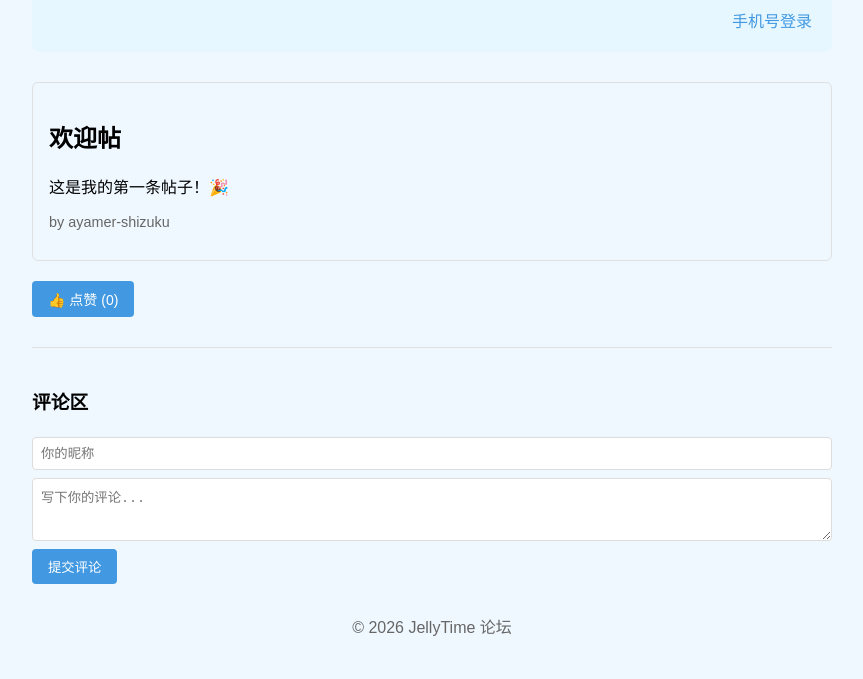
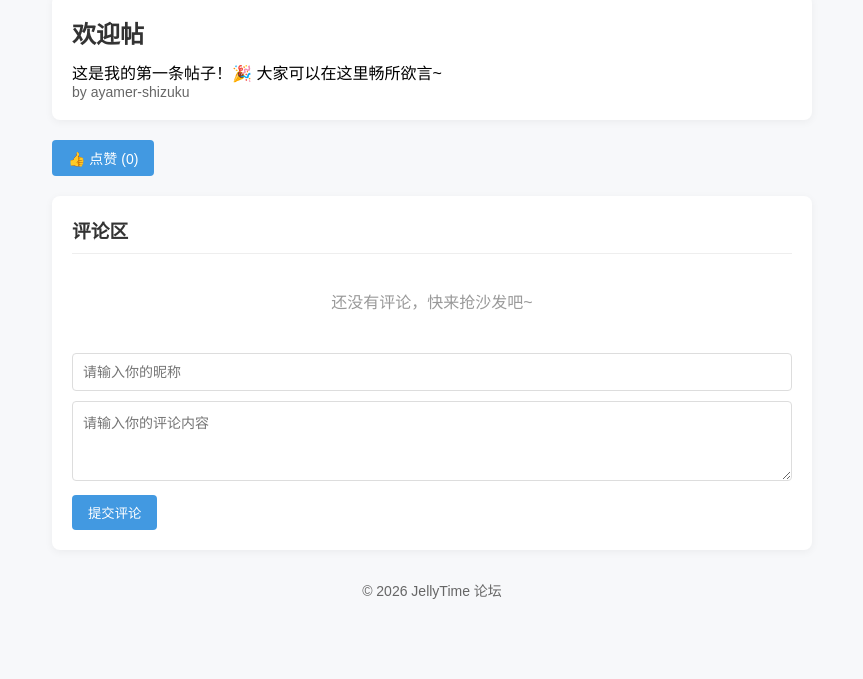
Before and after one commit to ayamer-shizuku/ayamer-shizuku.github.io, a plain HTML site: page post.html in a window 1280 px wide. Shown: the part 121-800 px from the top of the page, without its empty margins (208-1071 px from the left). Drawn offline with Linux system fonts and the light colour scheme.

Commit message:
Update post.html

```diff
--- a/post.html
+++ b/post.html
@@ -3,16 +3,49 @@
 <head>
     <meta charset="UTF-8">
     <title>帖子详情 - JellyTime 论坛</title>
-    <link rel="stylesheet" href="style.css">
     <style>
+        * {
+            margin: 0;
+            padding: 0;
+            box-sizing: border-box;
+            font-family: "Microsoft Yahei", sans-serif;
+        }
+        body {
+            max-width: 800px;
+            margin: 20px auto;
+            padding: 0 20px;
+            background-color: #f7f8fa;
+        }
+        header h1 a {
+            color: #4299e1;
+            text-decoration: none;
+        }
+        header .login-link {
+            text-align: right;
+            margin-top: 10px;
+        }
+        header .login-link a {
+            color: #4299e1;
+            text-decoration: none;
+            font-size: 14px;
+        }
         .post-detail {
-            padding: 16px;
-            border: 1px solid #e0e0e0;
-            border-radius: 6px;
-            margin-bottom: 20px;
+            background-color: #fff;
+            padding: 20px;
+            border-radius: 8px;
+            box-shadow: 0 2px 8px rgba(0,0,0,0.05);
+            margin: 20px 0;
+        }
+        .post-detail h2 {
+            color: #333;
+            margin-bottom: 10px;
+        }
+        .post-detail .author {
+            color: #666;
+            font-size: 14px;
         }
         .like-section {
-            margin-bottom: 30px;
+            margin: 20px 0;
         }
         #like-btn {
             padding: 8px 16px;
@@ -28,20 +61,50 @@
             cursor: not-allowed;
         }
         .comment-section {
-            margin-top: 30px;
-            padding-top: 20px;
-            border-top: 1px solid #e0e0e0;
+            background-color: #fff;
+            padding: 20px;
+            border-radius: 8px;
+            box-shadow: 0 2px 8px rgba(0,0,0,0.05);
+        }
+        .comment-section h3 {
+            color: #333;
+            margin-bottom: 15px;
+            padding-bottom: 10px;
+            border-bottom: 1px solid #eee;
+        }
+        .comment-item {
+            padding: 12px;
+            border-bottom: 1px solid #eee;
+            margin-bottom: 10px;
+        }
+        .comment-item:last-child {
+            border-bottom: none;
+        }
+        .comment-author {
+            font-weight: bold;
+            color: #4299e1;
+            margin-bottom: 5px;
+        }
+        .comment-time {
+            font-size: 12px;
+            color: #999;
+            margin-top: 5px;
         }
         .comment-input {
-            margin: 10px 0;
+            margin-top: 20px;
         }
-        .comment-input input, .comment-input textarea {
+        .comment-input input,
+        .comment-input textarea {
             width: 100%;
-            padding: 8px;
-            margin: 4px 0;
+            padding: 10px;
             border: 1px solid #ddd;
             border-radius: 4px;
-            box-sizing: border-box;
+            margin-bottom: 10px;
+            font-size: 14px;
+        }
+        .comment-input textarea {
+            min-height: 80px;
+            resize: vertical;
         }
         #submit-comment {
             padding: 8px 16px;
@@ -51,91 +114,165 @@
             border-radius: 4px;
             cursor: pointer;
         }
-        .comment-item {
-            padding: 12px;
-            border: 1px solid #e0e0e0;
-            border-radius: 4px;
-            margin-bottom: 8px;
+        footer {
+            text-align: center;
+            margin: 30px 0;
+            color: #666;
+            font-size: 14px;
         }
-        .comment-author {
-            font-weight: bold;
-            margin-bottom: 4px;
-        }
-        .comment-time {
-            font-size: 12px;
-            color: #666;
+        .empty-tip {
+            color: #999;
+            text-align: center;
+            padding: 20px 0;
         }
     </style>
 </head>
 <body>
     <header>
-        <h1><a href="index.html">JellyTime 论坛</a></h1>
-        <div style="text-align: right;">
-            <a href="login.html" style="color: #4299e1; text-decoration: none;">手机号登录</a>
+        <h1><a href=" ">JellyTime 论坛</a ></h1>
+        <div class="login-link">
+            <a href="login.html">手机号登录</a >
         </div>
     </header>
+
     <main>
         <div class="post-detail">
             <h2 id="post-title">欢迎帖</h2>
-            <p id="post-content">这是我的第一条帖子！🎉</p>
-            <p class="author">by ayamer-shizuku</p>
+            <p id="post-content">这是我的第一条帖子！🎉 大家可以在这里畅所欲言~</p >
+            <p class="author">by ayamer-shizuku</p >
         </div>
 
-        <!-- 点赞功能 -->
+        <!-- 点赞功能区 -->
         <div class="like-section">
             <button id="like-btn">👍 点赞 (0)</button>
         </div>
 
-        <!-- 评论区 -->
+        <!-- 评论功能区 -->
         <div class="comment-section">
             <h3>评论区</h3>
             <div id="comments-list"></div>
+
             <div class="comment-input">
-                <input type="text" id="nickname" placeholder="你的昵称">
-                <textarea id="comment-content" placeholder="写下你的评论..." rows="3"></textarea>
+                <input type="text" id="nickname" placeholder="请输入你的昵称">
+                <textarea id="comment-content" placeholder="请输入你的评论内容"></textarea>
                 <button id="submit-comment">提交评论</button>
             </div>
         </div>
     </main>
+
     <footer>
-        <p>© 2026 JellyTime 论坛</p>
+        <p>© 2026 JellyTime 论坛</p >
     </footer>
 
     <script>
-        // 1. 加载对应帖子
+        // 1. 加载对应帖子内容
         const urlParams = new URLSearchParams(window.location.search);
-        const postId = urlParams.get('id');
+        const postId = urlParams.get('id') || '1'; // 给默认值防止参数为空
         if (postId === '2') {
             document.getElementById('post-title').textContent = '如何使用这个论坛？';
-            document.getElementById('post-content').textContent = '你可以在这里发帖、回复，和大家交流！';
+            document.getElementById('post-content').textContent = '1. 点击点赞按钮支持帖子；2. 输入昵称和评论即可参与讨论；3. 可通过手机号登录绑定账号';
         }
 
-        // 2. 防重复点赞功能
+        // 2. 防重复点赞功能 - 核心修复
         const likeBtn = document.getElementById('like-btn');
         const likeKey = `liked_${postId}`;
         let likeCount = localStorage.getItem(`likeCount_${postId}`) || 0;
+
+        // 初始化点赞按钮状态
         likeBtn.textContent = `👍 点赞 (${likeCount})`;
         if (localStorage.getItem(likeKey)) {
             likeBtn.disabled = true;
         }
+
+        // 点赞点击事件
         likeBtn.addEventListener('click', () => {
+            try {
                 likeCount++;
                 likeBtn.textContent = `👍 点赞 (${likeCount})`;
                 likeBtn.disabled = true;
                 localStorage.setItem(likeKey, 'true');
                 localStorage.setItem(`likeCount_${postId}`, likeCount);
+                alert('点赞成功！');
+            } catch (err) {
+                console.error('点赞失败:', err);
+                alert('点赞出错啦，请刷新页面重试');
+            }
         });
 
-        // 3. 昵称评论功能
+        // 3. 评论功能 - 核心修复
         const commentsList = document.getElementById('comments-list');
         const nicknameInput = document.getElementById('nickname');
         const commentContent = document.getElementById('comment-content');
         const submitBtn = document.getElementById('submit-comment');
         const commentsKey = `comments_${postId}`;
 
-        // 加载已有评论
+        // 加载评论的函数
         function loadComments() {
+            try {
+                // 读取本地存储的评论数据
                 const comments = JSON.parse(localStorage.getItem(commentsKey)) || [];
+                if (comments.length === 0) {
+                    commentsList.innerHTML = '<p class="empty-tip">还没有评论，快来抢沙发吧~</p >';
+                    return;
+                }
+                // 渲染评论列表
                 commentsList.innerHTML = '';
                 comments.forEach(comment => {
-                const commentElement = document.createElement('div');
+                    const commentDiv = document.createElement('div');
+                    commentDiv.className = 'comment-item';
+                    commentDiv.innerHTML = `
+                        <div class="comment-author">${comment.nickname}</div>
+                        <div>${comment.content}</div>
+                        <div class="comment-time">${comment.time}</div>
+                    `;
+                    commentsList.appendChild(commentDiv);
+                });
+            } catch (err) {
+                console.error('加载评论失败:', err);
+                commentsList.innerHTML = '<p class="empty-tip">加载评论出错啦，请刷新页面</p >';
+            }
+        }
+
+        // 提交评论的点击事件
+        submitBtn.addEventListener('click', () => {
+            const nickname = nicknameInput.value.trim();
+            const content = commentContent.value.trim();
+
+            // 验证输入
+            if (!nickname) {
+                alert('请输入你的昵称哦！');
+                return;
+            }
+            if (!content) {
+                alert('请输入评论内容哦！');
+                return;
+            }
+
+            try {
+                // 读取现有评论
+                const comments = JSON.parse(localStorage.getItem(commentsKey)) || [];
+                // 添加新评论
+                comments.push({
+                    nickname: nickname,
+                    content: content,
+                    time: new Date().toLocaleString()
+                });
+                // 保存到本地存储
+                localStorage.setItem(commentsKey, JSON.stringify(comments));
+                // 刷新评论列表
+                loadComments();
+                // 清空输入框
+                nicknameInput.value = '';
+                commentContent.value = '';
+                alert('评论提交成功！');
+            } catch (err) {
+                console.error('提交评论失败:', err);
+                alert('评论提交出错啦，请刷新页面重试');
+            }
+        });
+
+        // 页面加载时立即显示评论
+        loadComments();
+    </script>
+</body>
+</html>
```
Lines whose indentation alone changed are shown as unchanged.
